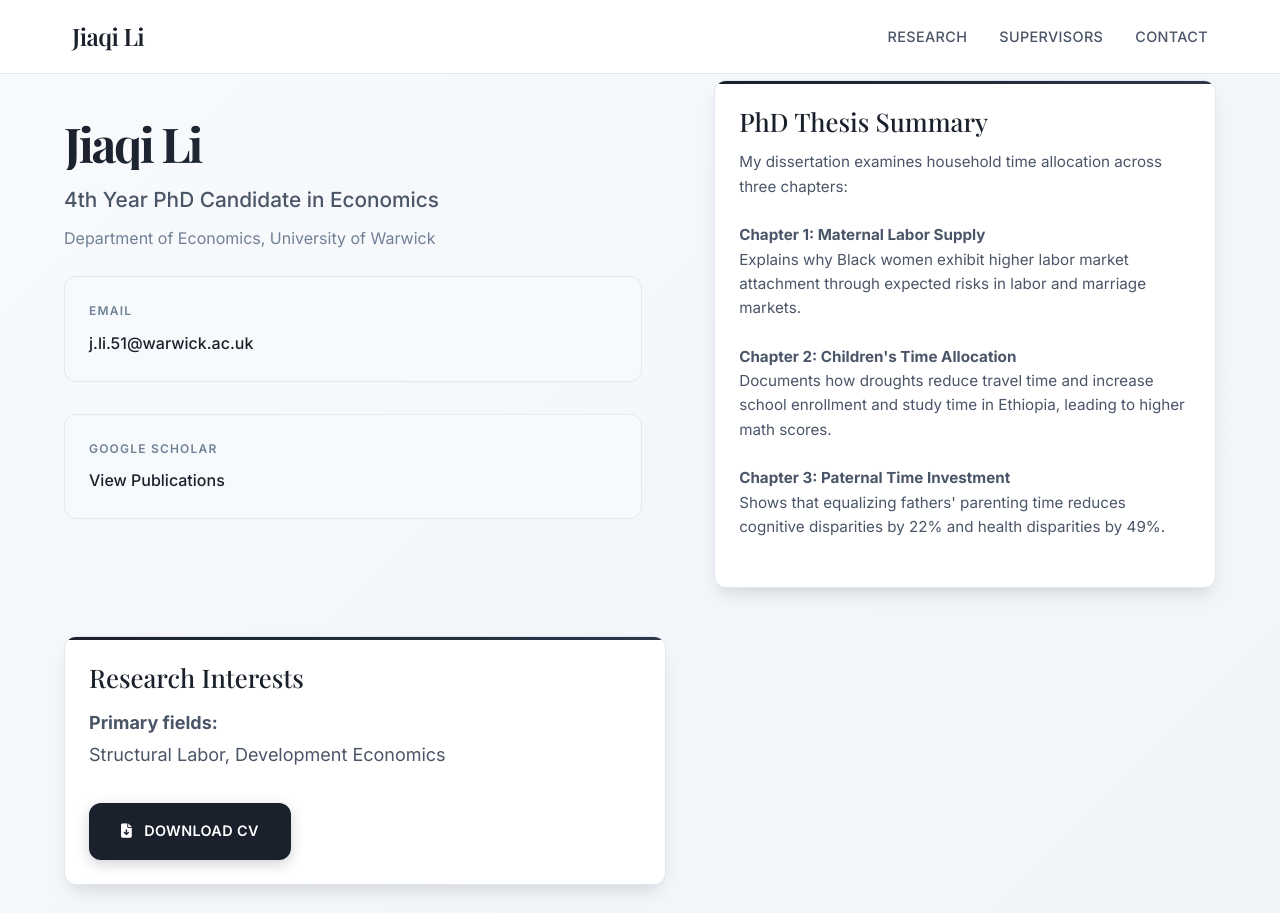
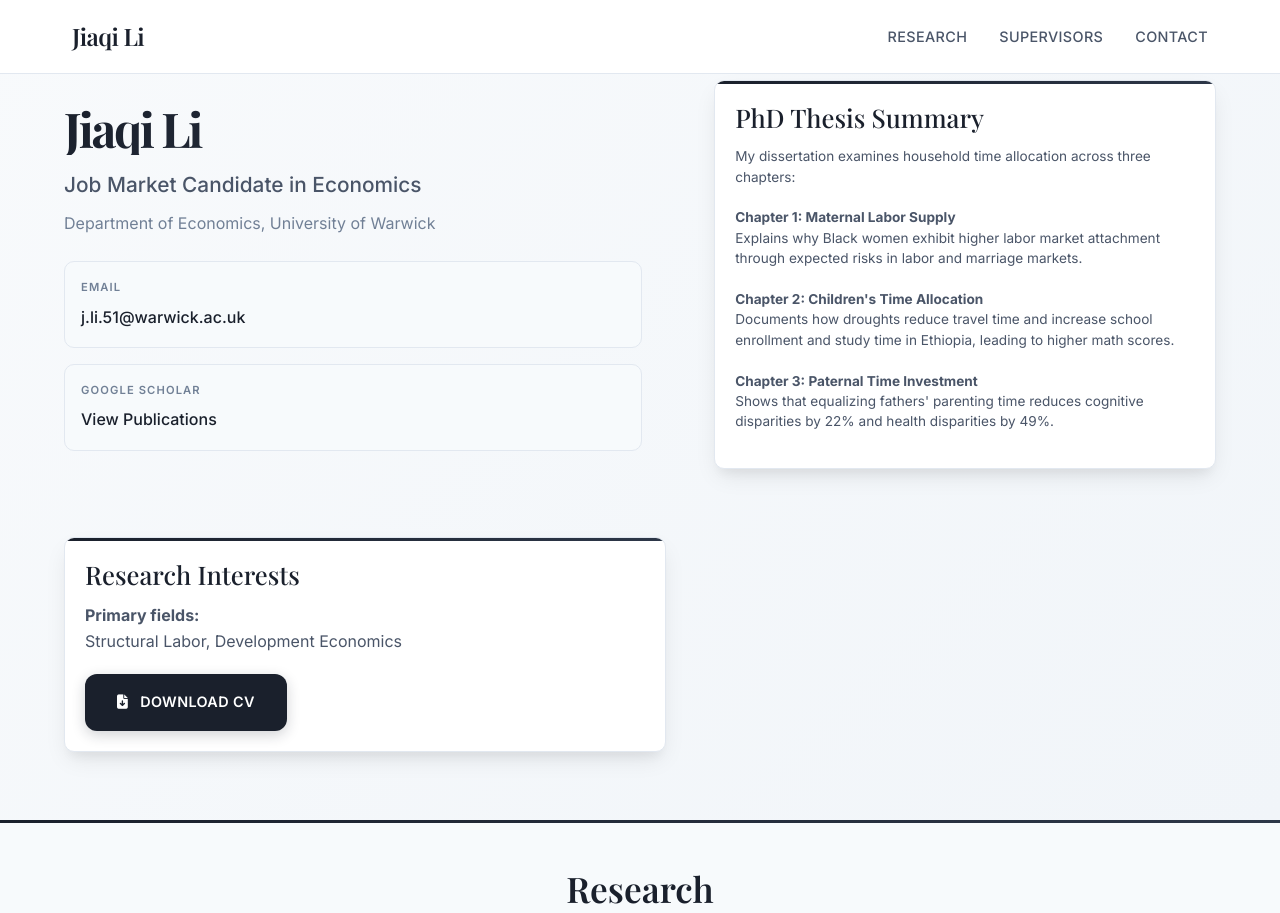
Before and after one commit to lijiaqi6/lijiaqi6.github.io, a plain HTML site: page index.html in a window 1280 px wide. Shown: the top 913 px of the page. Drawn offline with nearby package versions, Linux system fonts and the light colour scheme.

Commit message:
Update title to Job Market Candidate and optimize sidebar spacing
- Change title from '4th Year PhD Candidate' to 'Job Market Candidate in Economics'
- Reduce sidebar section padding and margins for better space efficiency
- Optimize email and Google Scholar section spacing
- Compress PhD Thesis Summary and Research Interests sections
- Improve overall content density while maintaining readability

```diff
--- a/index.html
+++ b/index.html
@@ -160,9 +160,9 @@
         .hero-contact {
             background: var(--surface);
             border: 1px solid var(--border);
-            border-radius: 12px;
-            padding: 1.5rem;
-            margin-bottom: 2rem;
+            border-radius: 10px;
+            padding: 1rem;
+            margin-bottom: 1rem;
             transition: var(--transition);
         }
 
@@ -172,12 +172,12 @@
         }
 
         .hero-contact .label {
-            font-size: 0.75rem;
+            font-size: 0.7rem;
             font-weight: 600;
             text-transform: uppercase;
             letter-spacing: 0.1em;
             color: var(--text-muted);
-            margin-bottom: 0.5rem;
+            margin-bottom: 0.4rem;
         }
 
         .hero-contact a {
@@ -193,12 +193,13 @@
 
         .info-panel {
             background: white;
-            border-radius: 12px;
-            padding: 1.5rem;
+            border-radius: 10px;
+            padding: 1.25rem;
             box-shadow: var(--shadow);
             border: 1px solid var(--border);
             position: relative;
             overflow: hidden;
+            margin-bottom: 1.25rem;
         }
 
         .info-panel::before {
@@ -232,16 +233,16 @@
         }
 
         .research-interests {
-            font-size: 1.125rem;
-            margin-bottom: 2rem;
-            line-height: 1.8;
+            font-size: 1rem;
+            margin-bottom: 1.25rem;
+            line-height: 1.6;
             color: var(--text-secondary);
         }
 
         .thesis-summary {
-            font-size: 0.95rem;
-            margin-bottom: 1.5rem;
-            line-height: 1.6;
+            font-size: 0.85rem;
+            margin-bottom: 1rem;
+            line-height: 1.5;
             color: var(--text-secondary);
         }
 
@@ -694,7 +695,7 @@
             <div class="hero-content">
                 <div class="hero-text">
                     <h1 class="hero-name">Jiaqi Li</h1>
-                    <p class="hero-title">4th Year PhD Candidate in Economics</p>
+                    <p class="hero-title">Job Market Candidate in Economics</p>
                     <p class="hero-department">Department of Economics, University of Warwick</p>
 
                     <div class="hero-contact" id="contact">
```
